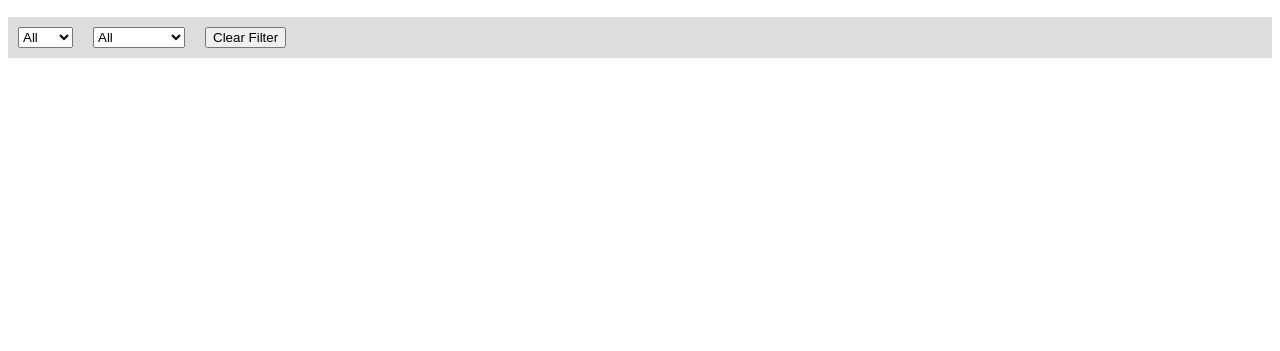
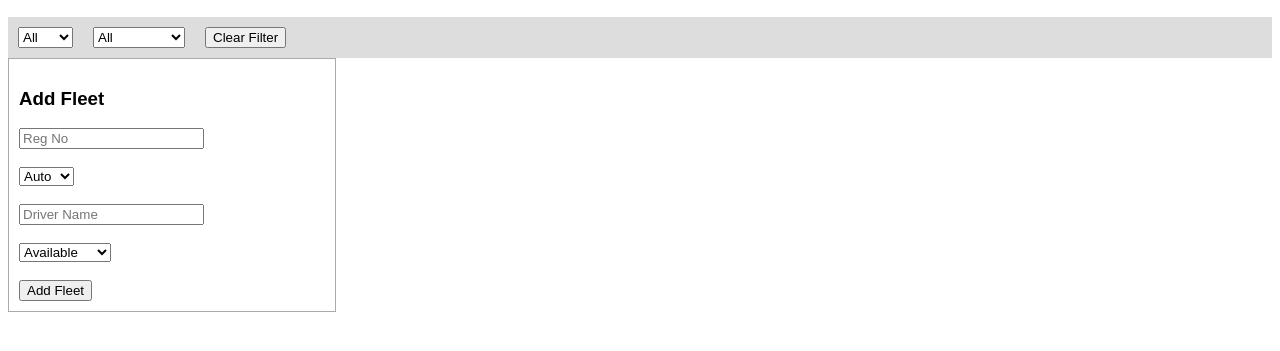
Before and after one commit to khalida-thummala/fleet-management-app, a plain HTML site: page admin.html in a window 1280 px wide. Shown: the part 51-402 px from the top of the page. Drawn offline with Linux system fonts and the light colour scheme.

Commit message:
Implemented fleet form in sidebar with reg no, category, driver name, availability fields, and Add Fleet button.

```diff
--- a/admin.html
+++ b/admin.html
@@ -51,3 +51,28 @@
 </nav>
 
 <div class="container">
+    <div class="sidebar">
+        <h3>Add Fleet</h3>
+
+        <input type="text" id="reg" placeholder="Reg No"><br><br>
+
+        <select id="category">
+            <option value="Auto">Auto</option>
+            <option value="Car">Car</option>
+            <option value="Truck">Truck</option>
+            <option value="Bus">Bus</option>
+        </select><br><br>
+
+        <input type="text" id="driver" placeholder="Driver Name"><br><br>
+
+        <select id="available">
+            <option value="Available">Available</option>
+            <option value="Unavailable">Unavailable</option>
+        </select><br><br>
+
+        <button id="addBtn">Add Fleet</button>
+    </div>
+
+    <div class="main" id="mainContent"></div>
+
+</div> <!-- container -->
```
